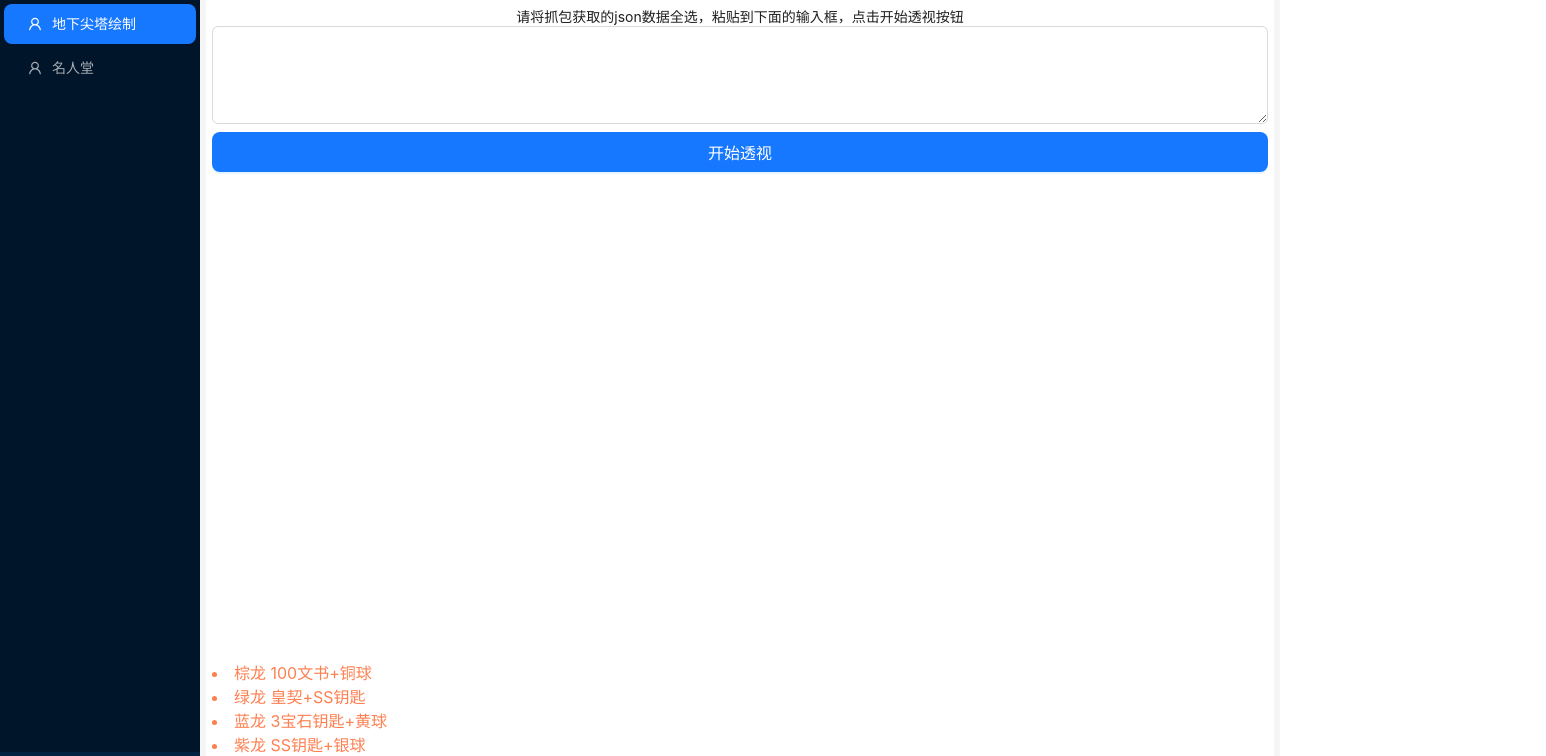
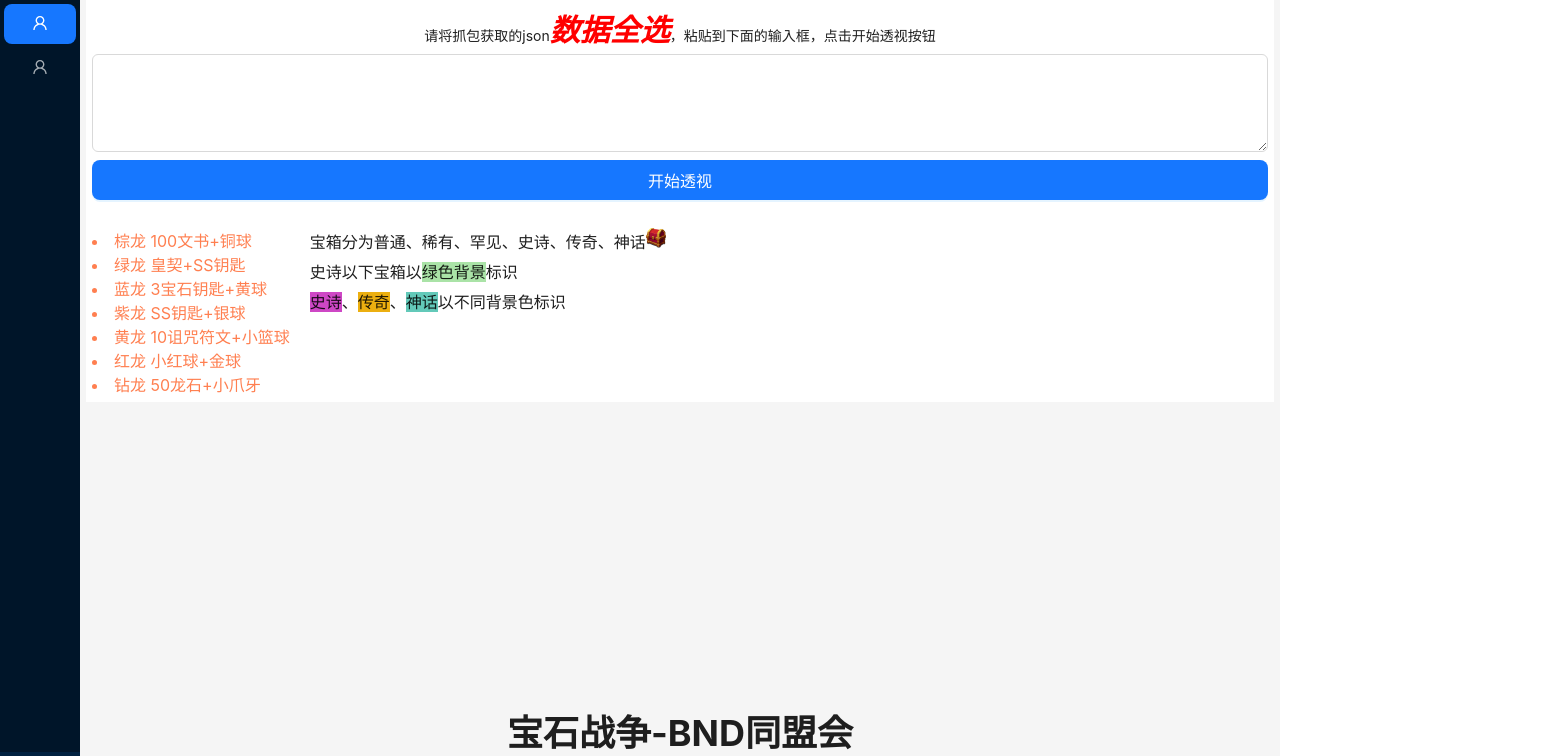
Before and after one commit to HeathWang/draw-underworld-map, a React (Create React App) app in the folder draw-map/: page /undermap in a window 1280 px wide. Shown: the top 756 px of the page, 1546 px wide, since content can reach past the window. Built offline with nearby package versions, Linux system fonts and the light colour scheme.

Commit message:
ui优化

```diff
--- a/draw-map/src/App.tsx
+++ b/draw-map/src/App.tsx
@@ -13,7 +13,7 @@ const App: React.FC = () => {
         token: {colorBgContainer},
     } = theme.useToken();
 
-    const [collapsed, setCollapsed] = React.useState(false);
+    const [collapsed, setCollapsed] = React.useState(true);
     const location = useLocation();
     const navigator = useNavigate();
 
--- a/draw-map/src/pages/map/index.tsx
+++ b/draw-map/src/pages/map/index.tsx
@@ -102,13 +102,13 @@ const MapPage: React.FC = () => {
 
     const renderRow = (rowData: ShowMapTile[]) => {
         return (
-        <div className="map-container__map-row" >
-            {
-                rowData.map((tile, index) => {
-                    return <Tile showMapTile={tile} />
-                })
-            }
-        </div>
+            <div className="map-container__map-row">
+                {
+                    rowData.map((tile, index) => {
+                        return <Tile showMapTile={tile}/>
+                    })
+                }
+            </div>
         );
     }
 
@@ -134,7 +134,9 @@ const MapPage: React.FC = () => {
 
     return (
         <div>
-            <div>请将抓包获取的json数据全选，粘贴到下面的输入框，点击开始透视按钮</div>
+            <div style={{paddingBottom: "4px"}}>
+                <span> 请将抓包获取的json<span className="guide-top">数据全选</span>，粘贴到下面的输入框，点击开始透视按钮</span>
+            </div>
             <TextArea
                 rows={4}
                 onChange={e => {
@@ -143,7 +145,7 @@ const MapPage: React.FC = () => {
             />
 
 
-            <div className="button" >
+            <div className="button">
                 <Button type={"primary"} size={"large"} style={{width: "100%"}}
                         onClick={handleInputData}
                 >
@@ -151,21 +153,37 @@ const MapPage: React.FC = () => {
                 </Button>
             </div>
 
+            {showMapTiles != null && showMapTiles.length > 0 &&
+                <div className="map-container">
+                    {renderMap()}
+                </div>
+            }
 
-            <div className="map-container">
-                {showMapTiles != null && showMapTiles.length > 0 && renderMap()
 
-                }
-            </div>
             <div className="map-tips">
                 <div className="map-tips__boss">
-                <li>棕龙	100文书+铜球	</li>
-                <li>绿龙	皇契+SS钥匙	</li>
-                <li>蓝龙	3宝石钥匙+黄球</li>
-                <li>紫龙	SS钥匙+银球	</li>
-                <li>黄龙	10诅咒符文+小篮球	</li>
-                <li>红龙	小红球+金球	</li>
-                <li>钻龙	50龙石+小爪牙	</li>
+                    <li>棕龙 100文书+铜球</li>
+                    <li>绿龙 皇契+SS钥匙</li>
+                    <li>蓝龙 3宝石钥匙+黄球</li>
+                    <li>紫龙 SS钥匙+银球</li>
+                    <li>黄龙 10诅咒符文+小篮球</li>
+                    <li>红龙 小红球+金球</li>
+                    <li>钻龙 50龙石+小爪牙</li>
+                </div>
+
+                <div className="map-tips__chest">
+                    <div className="map-tips__chest__sub">
+                        宝箱分为普通、稀有、罕见、史诗、传奇、神话<img src={`${imageR.chest_treasure}`}
+                                                                  style={{width: "20px", height: '20px'}}/>
+                    </div>
+                    <div className="map-tips__chest__sub">
+                        <span>史诗以下宝箱以<span style={{background: "#aae3a7"}}>绿色背景</span>标识</span>
+                    </div>
+                    <div className="map-tips__chest__sub">
+                        <span><span style={{background: "#ce47c5"}}>史诗</span>、<span
+                            style={{background: "#ecaf10"}}>传奇</span>、<span
+                            style={{background: "rgba(23,175,151,0.67)"}}>神话</span>以不同背景色标识</span>
+                    </div>
                 </div>
             </div>
         </div>
--- a/draw-map/src/pages/map/styles.css
+++ b/draw-map/src/pages/map/styles.css
@@ -19,11 +19,19 @@
     width: 100%;
 }
 
+.guide-top {
+    font-size: 30px;
+    font-weight: 900;
+    font-style: italic;
+    color: red;
+}
+
 .map-tips {
     display: flex;
     flex-direction: row;
-    justify-content: space-between;
+    justify-content: start;
     align-items: flex-start;
+    padding-top: 20px;
 }
 
 .map-tips__boss {
@@ -35,3 +43,16 @@
     font-weight: 400;
     color: coral;
 }
+
+.map-tips__chest {
+    display: flex;
+    flex-direction: column;
+    align-items: flex-start;
+    font-size: medium;
+    font-weight: 400;
+    padding-left: 20px;
+}
+
+.map-tips__chest__sub {
+    padding-bottom: 6px;
+}
```
